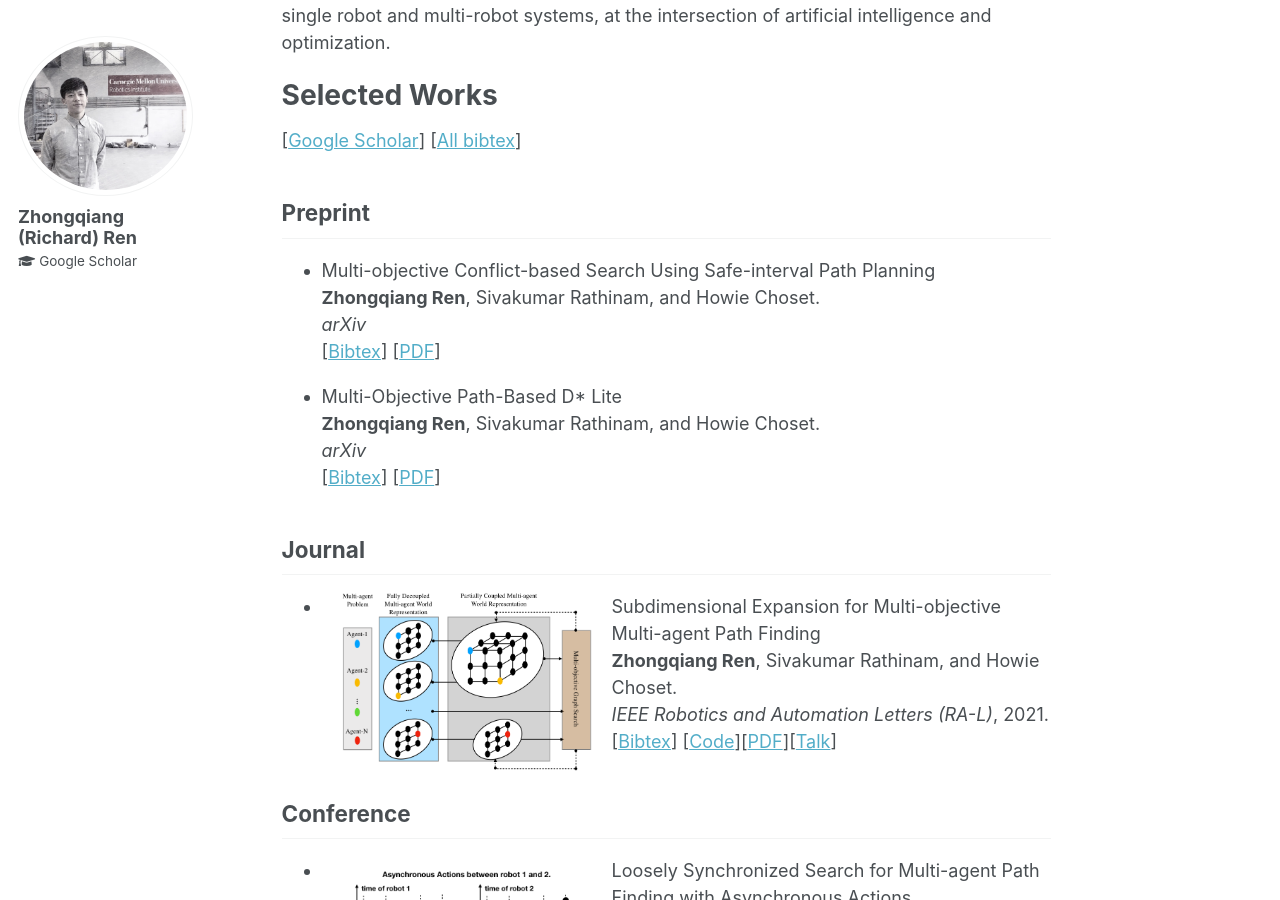
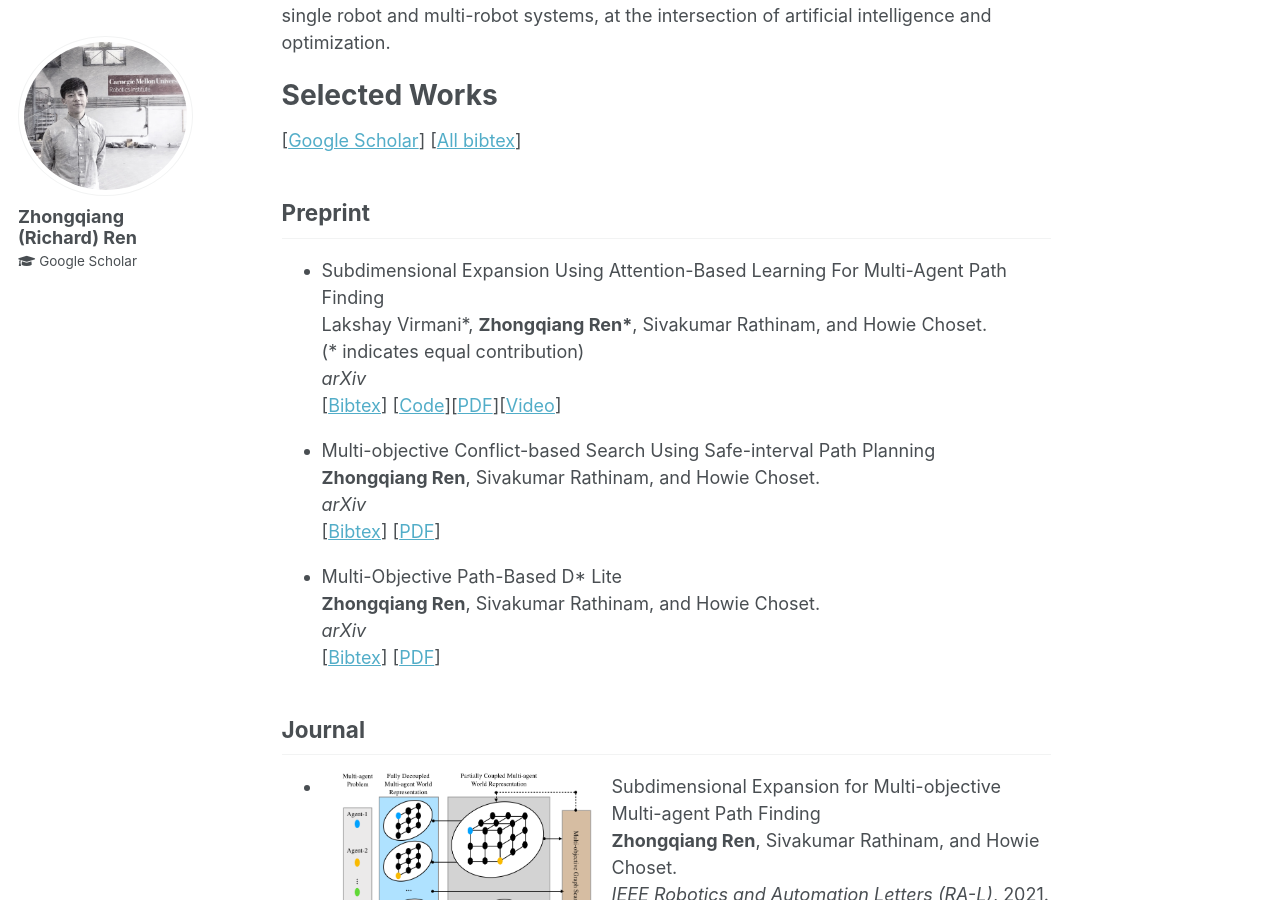
Before and after one commit to wonderren/wonderren.github.io, a Jekyll site: the page built from _pages/about.md, in a window 1280 px wide and 900 px high, scrolled down 350 px. Built offline with Jekyll 4.4.1, drawn with Linux system fonts in a browser that asks for light colours.

Commit message:
add LM* info

```diff
--- a/_pages/about.md
+++ b/_pages/about.md
@@ -34,13 +34,28 @@ Selected Works
 Preprint
 ------
 
+* Subdimensional Expansion Using Attention-Based Learning For Multi-Agent Path Finding\
+  Lakshay Virmani\*, **Zhongqiang Ren\***, Sivakumar Rathinam, and Howie Choset.\
+  (\* indicates equal contribution)\
+  <i>arXiv</i>\
+  [<a href="javascript:void(0)" onclick="(function(target, id) { if ($('#' + id).css('display') == 'block') { $('#' + id).hide('fast'); $(target).text('bibtex') } else { $('#' + id).show('fast'); $(target).text('bibtex') } })(this, 'bibtex-ren21-mosipp');">Bibtex</a>]
+[[Code](https://github.com/lakshayvirmani/learning-assisted-mstar)][[PDF](https://arxiv.org/pdf/2109.14695.pdf)][[Video](https://youtu.be/if7kzJ9MAAg)]
+<div id="bibtex-ren21-lmstar" style="display:none">
+<pre>@article{virmani22lmstar,
+  title={Subdimensional Expansion Using Attention-Based Learning For Multi-Agent Path Finding},
+  author={Virmani, Lakshay and Ren, Zhongqiang and Rathinam, Sivakumar and Choset, Howie},
+  journal={arXiv preprint arXiv:2109.14695},
+  year={2021}
+}
+</pre></div>
+
 * Multi-objective Conflict-based Search Using Safe-interval Path Planning\
   **Zhongqiang Ren**, Sivakumar Rathinam, and Howie Choset.\
   <i>arXiv</i>\
   [<a href="javascript:void(0)" onclick="(function(target, id) { if ($('#' + id).css('display') == 'block') { $('#' + id).hide('fast'); $(target).text('bibtex') } else { $('#' + id).show('fast'); $(target).text('bibtex') } })(this, 'bibtex-ren21-mosipp');">Bibtex</a>]
 [[PDF](https://arxiv.org/pdf/2108.00745.pdf)]
 <div id="bibtex-ren21-mosipp" style="display:none">
-<pre>@article{ren21mosipp,
+<pre>@article{ren22mosipp,
   title={Multi-objective Conflict-based Search Using Safe-interval Path Planning},
   author={Ren, Zhongqiang and Rathinam, Sivakumar and Choset, Howie},
   journal={arXiv preprint arXiv:2108.00745},
```
Also changed, not shown: other parts of _pages/about.md (+1 -1 lines).
